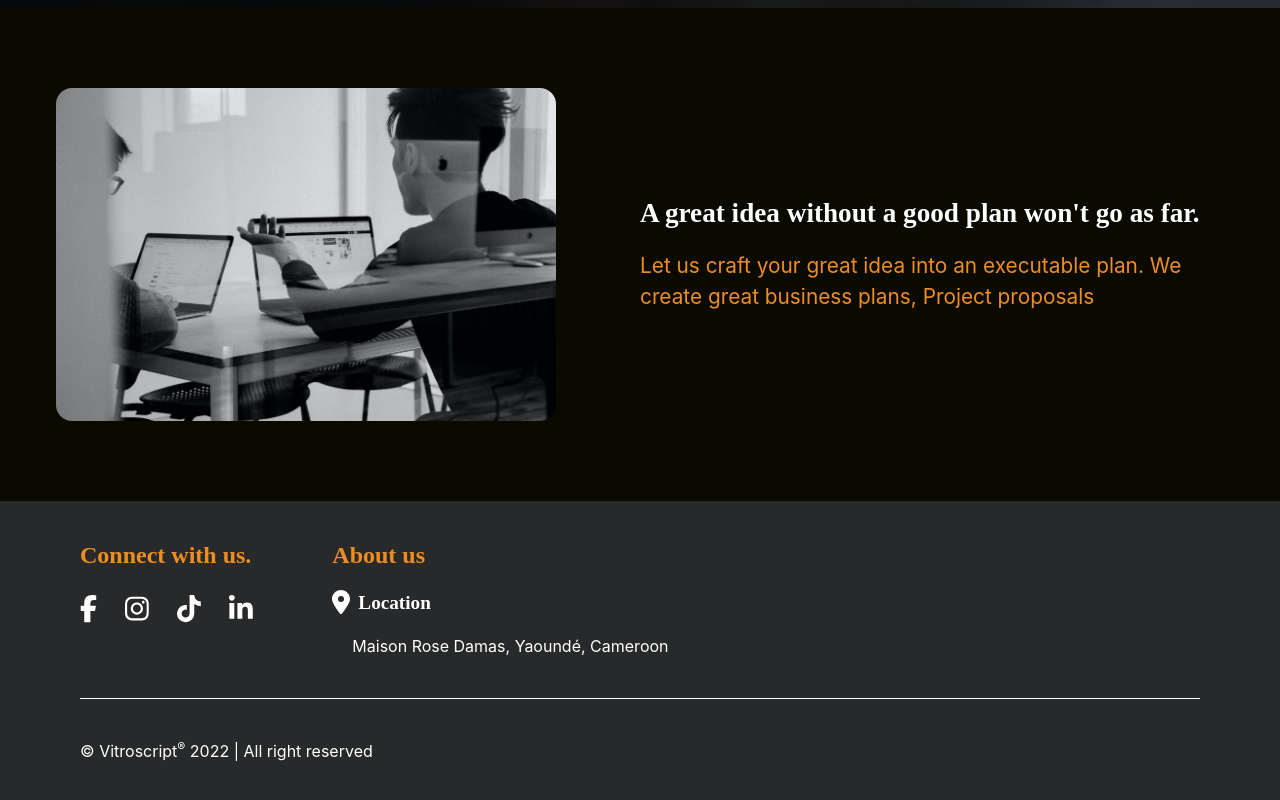
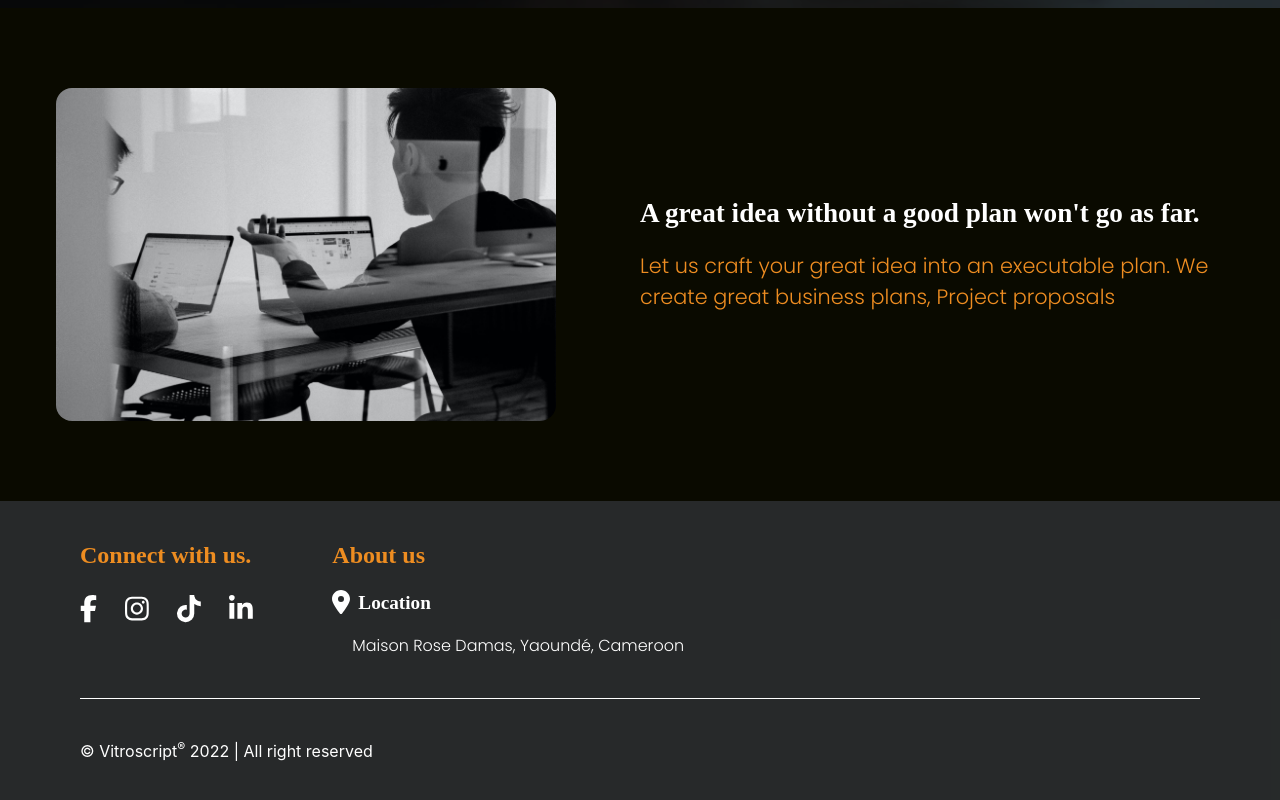
Before and after one commit to Chenwi32/vitroscript, a Next.js app: page / in a window 1280 px wide. Shown: the part 652-1452 px from the top of the page. Built offline with nearby package versions, Linux system fonts and the light colour scheme; a web font is replaced by a local one.

Commit message:
created a footer and populated the homepage

```diff
--- a/pages/components/banner.jsx
+++ b/pages/components/banner.jsx
@@ -22,38 +22,42 @@ const Banner = () => {
       backgroundRepeat="no-repeat"
       backgroundPosition={"center"}
       backgroundSize="cover"
-      backgroundBlendMode='soft-light'
-      display={'flex'}
+      backgroundBlendMode="soft-light"
+      display={"flex"}
       alignItems="center"
       mb={20}
     >
       <Flex
         maxW={1200}
-        m={'auto'}
+        m={"auto"}
         flexDirection={isLargerThan700 ? "row" : "column"}
-       p={isLargerThan700 ? 10 : 2}
+        p={isLargerThan700 ? 10 : 2}
       >
         <Flex
           flexDirection={"column"}
           w={isLargerThan700 ? "50%" : "100%"}
-          p={isLargerThan700 ? '1.5rem ' : "0.5rem"}
+          p={isLargerThan700 ? "1.5rem " : "0.5rem"}
           textAlign={isLargerThan700 ? "initial" : "center"}
           alignItems={isLargerThan700 ? "initial" : "center"}
         >
           <Heading fontFamily={"Andika"} color="brand.200" mb={5}>
             Have an investor-ready Business plan in two days
           </Heading>
-          <Text mb={5} color="brand.400">
+          <Text fontFamily={"Poppins"} mb={5} color="brand.400">
             We commit to accuracy and speed under tight deadlines
           </Text>
 
-          <Button bg={"brand.100"} w={"50%"} zIndex="-0" color="brand.300">
+          <Button bg={"brand.100"} w={"50%"} color="brand.300">
             Get in touch
           </Button>
         </Flex>
 
         <Box display={isLargerThan700 ? "block" : "none"}>
-          <Image borderRadius={'xl'} boxShadow={"2xl"} src="/images/vitros.jpg" />
+          <Image
+            borderRadius={"xl"}
+            boxShadow={"2xl"}
+            src="/images/vitros.jpg"
+          />
         </Box>
       </Flex>
     </Container>
--- a/pages/components/feature.jsx
+++ b/pages/components/feature.jsx
@@ -5,10 +5,15 @@ const Feature = () => {
     const [isLargerThan700] = useMediaQuery("(min-width: 700px)");
 
   return (
-    <Container maxW={1200} minH={"40vh"} pb={20} >
-      <Flex flexDirection={isLargerThan700? 'row' : 'column'} alignItems={"center"} gap={10} justifyContent='space-between'>
+    <Container maxW={1200} minH={"40vh"} pb={isLargerThan700 ? 20 : 10}>
+      <Flex
+        flexDirection={isLargerThan700 ? "row" : "column"}
+        alignItems={"center"}
+        gap={10}
+        justifyContent="space-between"
+      >
         <Image w={500} borderRadius="2xl" src="/images/vitro.jpeg" />
-        <Box w={"50%"}>
+        <Box w={isLargerThan700 ? "50%" : "100%"}>
           <Heading
             mb={5}
             fontFamily={"Andika"}
@@ -18,8 +23,9 @@ const Feature = () => {
             A great idea without a good plan won't go as far.
           </Heading>
 
-          <Text color={"brand.200"} fontSize="1.3rem" >
-            Let us craft your great idea into an executable plan. We create great business plans, Project proposals
+          <Text fontFamily={"Poppins"} color={"brand.200"} fontSize="1.3rem">
+            Let us craft your great idea into an executable plan. We create
+            great business plans, Project proposals
           </Text>
         </Box>
       </Flex>
--- a/pages/components/footer.jsx
+++ b/pages/components/footer.jsx
@@ -30,7 +30,10 @@ const Footer = () => {
   return (
     <Container maxW={"unset"} minH={300} bg="brand.301" color={"brand.400"}>
       <Container maxW={1200} p={10}>
-        <Flex gap={20}>
+        <Flex
+          gap={isLargerThan700 ? 20 : 0}
+          flexDirection={isLargerThan700 ? "row" : "column"}
+        >
           <Box mb={10}>
             <Heading
               mb={5}
@@ -70,7 +73,6 @@ const Footer = () => {
             <HStack mb={5} fontSize={"1.5rem"}>
               <FontAwesomeIcon icon={faLocationDot} />{" "}
               <Heading
-
                 fontSize={"1.2rem"}
                 fontFamily="Andika"
                 color={"brand.400"}
@@ -79,7 +81,10 @@ const Footer = () => {
               </Heading>
             </HStack>
 
-            <Text ml={5}> Maison Rose Damas, Yaoundé, Cameroon</Text>
+            <Text fontFamily={"Poppins"} ml={5}>
+
+              Maison Rose Damas, Yaoundé, Cameroon
+            </Text>
           </Box>
         </Flex>
 
```
